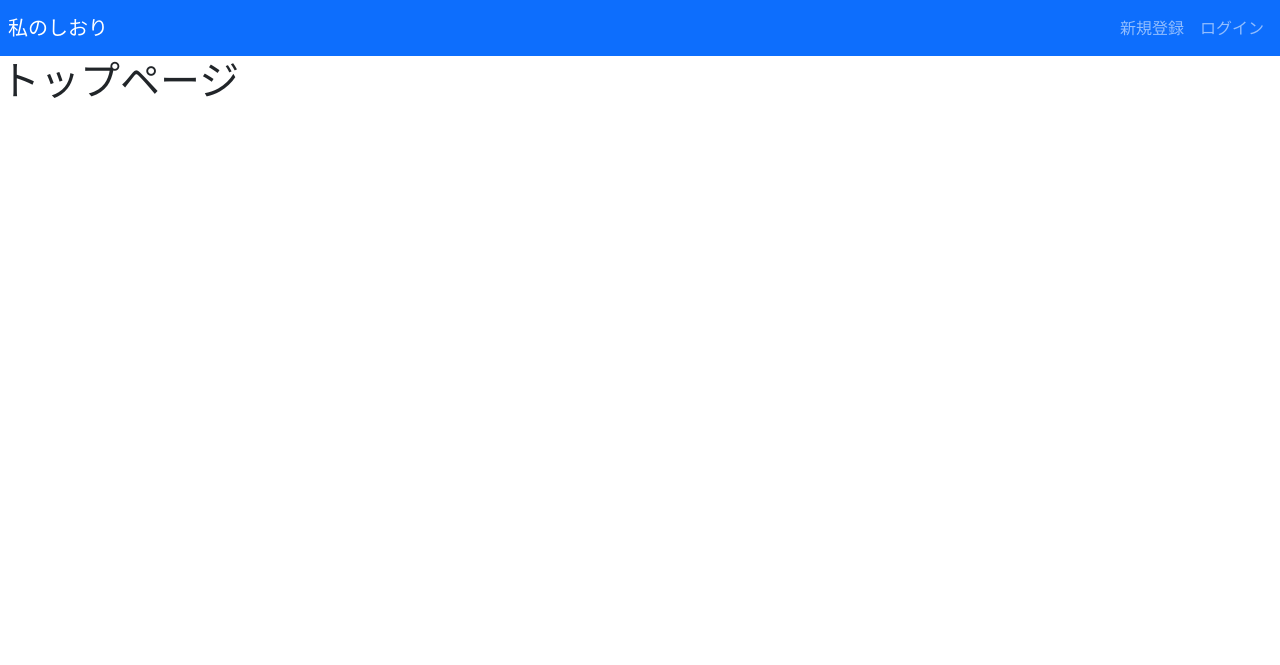
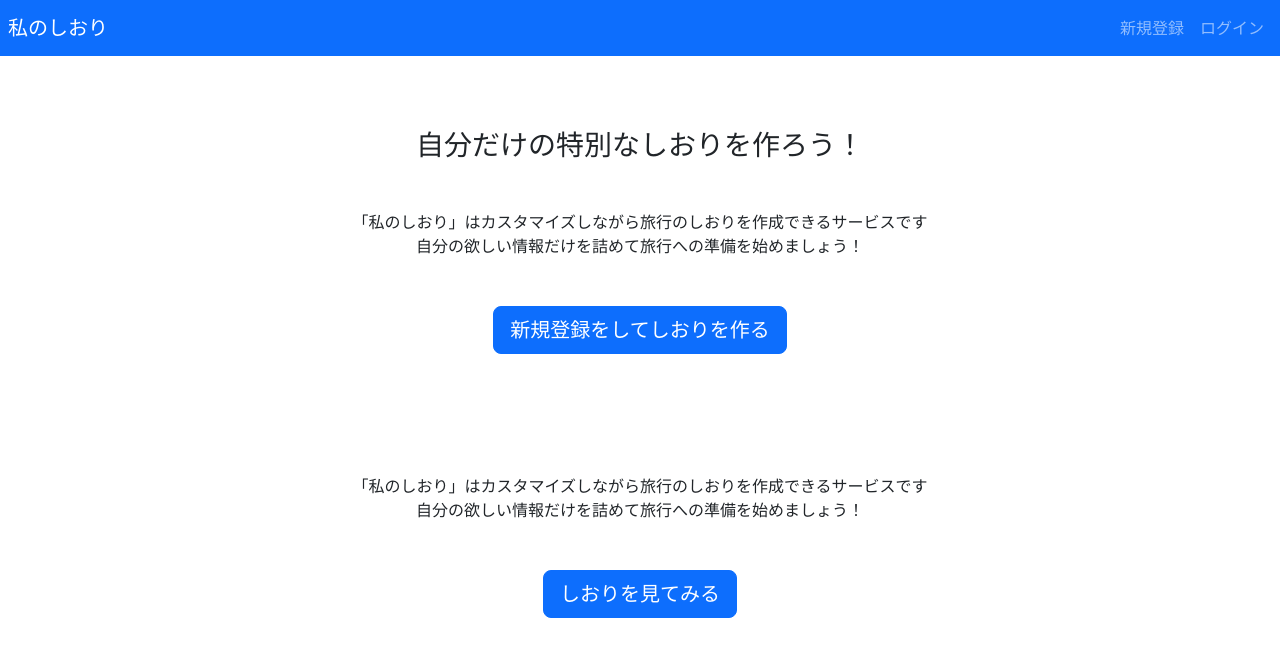
Before and after one commit to aio97/graduate_app, a Rails app: page / in a window 1280 px wide. Shown: the top 665 px of the page. Run offline with Rails 7, Linux system fonts and the light colour scheme; style sheets or scripts are compiled from the project's sources; parts of the project's set-up code (start-up, migrations or seed data) failed here and were passed over; some libraries are stand-ins or nearby versions.

Commit message:
しおり作成機能を追加

```diff
--- a/app/controllers/application_controller.rb
+++ b/app/controllers/application_controller.rb
@@ -2,7 +2,6 @@ class ApplicationController < ActionController::Base
   before_action :require_login
 
   add_flash_types :success, :danger
-
 
   private
 
--- a/app/controllers/books_controller.rb
+++ b/app/controllers/books_controller.rb
@@ -12,10 +12,11 @@ class BooksController < ApplicationController
   def create
     @book = current_user.books.build(book_params)
     if @book.save
-      redirect_to books_path, success: t("")
+      redirect_to books_path, success: t("books.create.success")
     else
-      flash.now[:danger] = t("")
+      flash.now[:danger] = t("books.create.failure")
       render :new, status: :unprocessable_entity
+    end
   end
 
   private
--- a/app/controllers/static_pages_controller.rb
+++ b/app/controllers/static_pages_controller.rb
@@ -1,5 +1,9 @@
 class StaticPagesController < ApplicationController
   skip_before_action :require_login, only: %i[top]
 
-  def top; end
+  def top
+    if logged_in?
+      redirect_to books_path
+    end
+  end
 end
--- a/app/controllers/users_controller.rb
+++ b/app/controllers/users_controller.rb
@@ -8,9 +8,10 @@ class UsersController < ApplicationController
   def create
     @user = User.new(user_params)
     if @user.save
-      redirect_to root_path
+      redirect_to root_path, success: t("users.create.success")
     else
-      render :new
+      flash.now[:danger] = t("users.create.failure")
+      render :new, status: :unprocessable_entity
     end
   end
 
--- a/app/models/user.rb
+++ b/app/models/user.rb
@@ -1,5 +1,7 @@
 class User < ApplicationRecord
   authenticates_with_sorcery!
+
+  has_many :books, dependent: :destroy
 
   validates :password, length: { minimum: 8 }, if: -> { new_record? || changes[:crypted_password] }
   validates :password, confirmation: true, if: -> { new_record? || changes[:crypted_password] }
--- a/app/views/layouts/application.html.erb
+++ b/app/views/layouts/application.html.erb
@@ -23,6 +23,7 @@
     <% else %>
       <%= render "shared/before_login_header" %>
     <% end %>
+    <%= render "shared/flash_message" %>
     <%= yield %>
     <%= render "shared/footer" %>
   </body>
--- /dev/null
+++ b/app/views/shared/_flash_message.html.erb
@@ -0,0 +1,5 @@
+<% flash.each do |message_type, message| %>
+  <div class="alert alert-<%= message_type %>">
+    <%= message %>
+  </div>
+<% end %>
--- a/app/views/shared/_header.html.erb
+++ b/app/views/shared/_header.html.erb
@@ -11,7 +11,7 @@
           <%= link_to t("header.create_book"), new_book_path, class: "nav-link" %>
         </li>
         <li class="nav-item">
-          <%= link_to t("header.book_index"), "#", class: "nav-link" %>
+          <%= link_to t("header.book_index"), books_path, class: "nav-link" %>
         </li>
         <li class="nav-item">
           <%= link_to t("header.logout"), logout_path, class: "nav-link", data: { turbo_method: :delete } %>
--- a/app/views/static_pages/top.html.erb
+++ b/app/views/static_pages/top.html.erb
@@ -1 +1,26 @@
-<h1>トップページ</h1>
+<div class="container">
+  <div class="row">
+    <div class="col-10 mx-auto my-5 pt-4 text-center">
+      <div class="mb-5">
+        <h3>自分だけの特別なしおりを作ろう！</h3>
+      </div>
+      <div class="mb-5">
+        「私のしおり」はカスタマイズしながら旅行のしおりを作成できるサービスです
+        <br>
+        自分の欲しい情報だけを詰めて旅行への準備を始めましょう！
+      </div>
+
+      <%= link_to "新規登録をしてしおりを作る", login_path, class: "btn btn-primary btn-lg" %>
+    </div>
+
+    <div class="col-10 mx-auto my-5 pt-4 text-center">
+      <div class="mb-5">
+        「私のしおり」はカスタマイズしながら旅行のしおりを作成できるサービスです
+         <br>
+        自分の欲しい情報だけを詰めて旅行への準備を始めましょう！
+      </div>
+
+      <%= link_to "しおりを見てみる", books_path, class: "btn btn-primary btn-lg" %>
+    </div>
+  </div>
+</div>
--- a/app/views/users/new.html.erb
+++ b/app/views/users/new.html.erb
@@ -2,6 +2,7 @@
   <div class="row">
     <div class="col-md-10 col-lg-8 mx-auto my-5 py-4">
       <%= form_with model: @user do |f| %>
+        <%= render "shared/error_messages", object: f.object %>
         <div class="mb-3">
           <%= f.label :email, class: "form-label" %>
           <%= f.email_field :email, class: "form-control" %>
--- a/config/locales/views/ja.yml
+++ b/config/locales/views/ja.yml
@@ -25,6 +25,10 @@ ja:
     create:
       success: ユーザー登録が完了しました
       failure: ユーザー登録に失敗しました
+  books:
+    create:
+      success: しおりを作成しました
+      failure: しおりを作成できませんでした
   header:
     login: ログイン
     new_user: 新規登録
```
Also changed, not shown: app/controllers/plans_controller.rb (+17 -0 lines), app/controllers/user_sessions_controller.rb (+4 -3 lines), app/views/books/_book.html.erb (added, +16 -0 lines), app/views/books/index.html.erb (added, +13 -0 lines), app/views/books/new.html.erb (+10 -0 lines), app/views/shared/_error_messages.html.erb (added, +9 -0 lines), app/assets/images/book_image.png (added), db/schema.rb, 1 other file.
